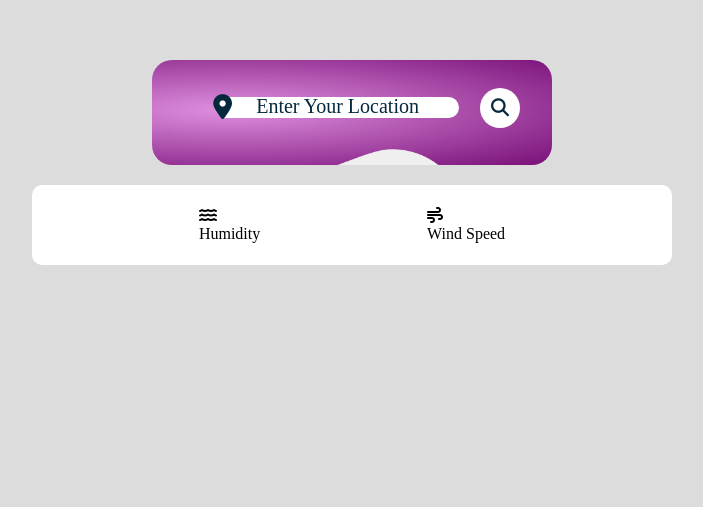
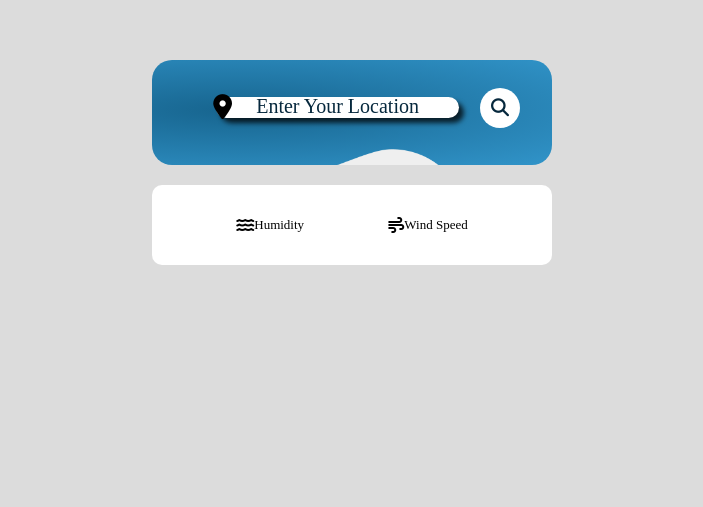
Before and after one commit to ValenCMz/weatherapp, a plain HTML site: page index.html in a window 1280 px wide. Shown: the part 238-745 px from the top of the page, without its empty margins (288-991 px from the left). Drawn offline with Linux system fonts and the light colour scheme; a web font is replaced by a local one.

Commit message:
color change

```diff
--- a/css/style.css
+++ b/css/style.css
@@ -22,7 +22,7 @@ body {
     width: 400px;
     height: 105px;
     border-radius: 20px;
-    background-image: radial-gradient(at 80px 50px, #DF90DF, #780F78);
+    background-image: radial-gradient(at 80px 50px, #17658F, #3194C9);
     padding: 28px 32px;
     overflow: hidden;
     transition: 0.6s ease-out;
@@ -31,12 +31,13 @@ body {
 
 .container-characteristics {
     background-color: white;
-    width: 50%;
+    width: 400px;
     height: 10vh;
     display: flex;
     justify-content: space-evenly;
     align-items: center;
     border-radius: 10px;
+
 }
 
 .search-box {
@@ -57,6 +58,9 @@ body {
     text-transform: uppercase;
     text-align: center;
     border-radius: 30px;
+    -webkit-box-shadow: 5px 5px 5px 0px rgba(0, 0, 0, 0.75);
+    -moz-box-shadow: 5px 5px 5px 0px rgba(0, 0, 0, 0.75);
+    box-shadow: 5px 5px 5px 0px rgba(0, 0, 0, 0.75);
 }
 
 .search-box input::placeholder {
@@ -85,10 +89,20 @@ body {
 .search-box i {
     position: absolute;
     right: 320px;
-    color: #06283D;
+    color: black;
     font-size: 25px;
 }
 
 .not-found img {
     width: 20rem;
 }
+
+.humidity,
+.wind {
+    display: flex;
+}
+
+.humidity p,
+.wind p {
+    font-size: small;
+}
--- a/index.html
+++ b/index.html
@@ -43,7 +43,7 @@
             </div>
         </div>
 
-        <div class="Wind">
+        <div class="wind">
             <i class="fa-solid fa-wind"></i>
             <div class="text">
                 <span></span>
```
